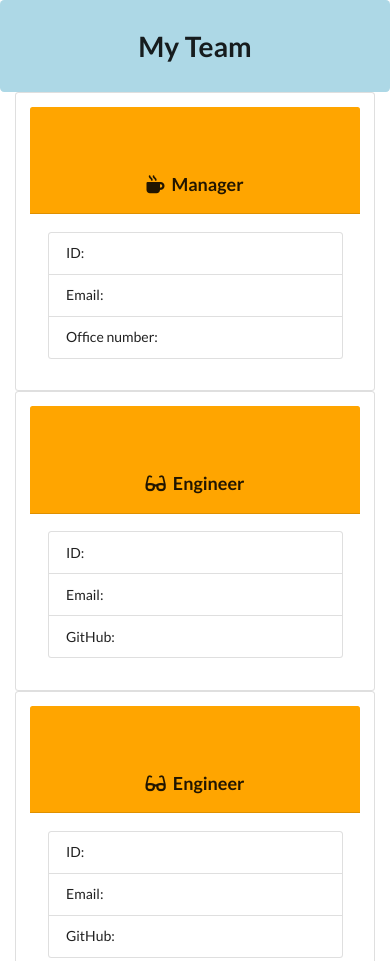
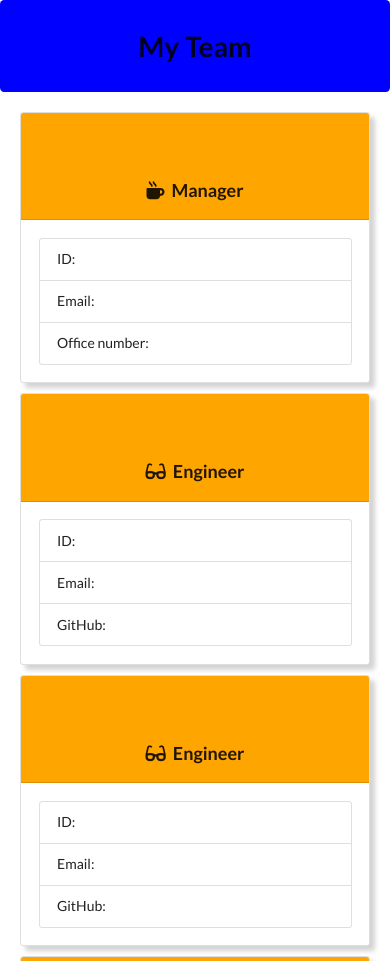
Before and after one commit to ikemous/teamGenerator, a website: page output/team.html in a window 390 px wide. Shown: the top 961 px of the page. Drawn offline with nearby package versions, Linux system fonts and the light colour scheme.

```diff
--- a/output/style.css
+++ b/output/style.css
@@ -1,5 +1,15 @@
+@media only screen and (max-width: 767px){
+    .ui.grid>.stackable.stackable.row>.column, .ui.stackable.grid>.column.grid>.column, .ui.stackable.grid>.column.row>.column, .ui.stackable.grid>.column:not(.row), .ui.stackable.grid>.row>.column, .ui.stackable.grid>.row>.wide.column, .ui.stackable.grid>.wide.column
+    {
+        margin: 5px!important;
+        padding: 0px!important;
+        padding-top: 0px!important;
+        padding-bottom: 0px!important;
+        box-shadow: 5px 5px 5px lightgrey!important;
+    }
+}
 .jumbotron{
-    background-color: lightblue;
+    background-color: blue;
 }
 .card-header{
     background-color: orange;
@@ -27,3 +37,7 @@
     padding-bottom: 0px!important;
     box-shadow: 5px 5px 5px lightgrey!important;
 }
+.container{
+    margin-top: 15px;
+    margin-bottom: 15px;
+}
```
